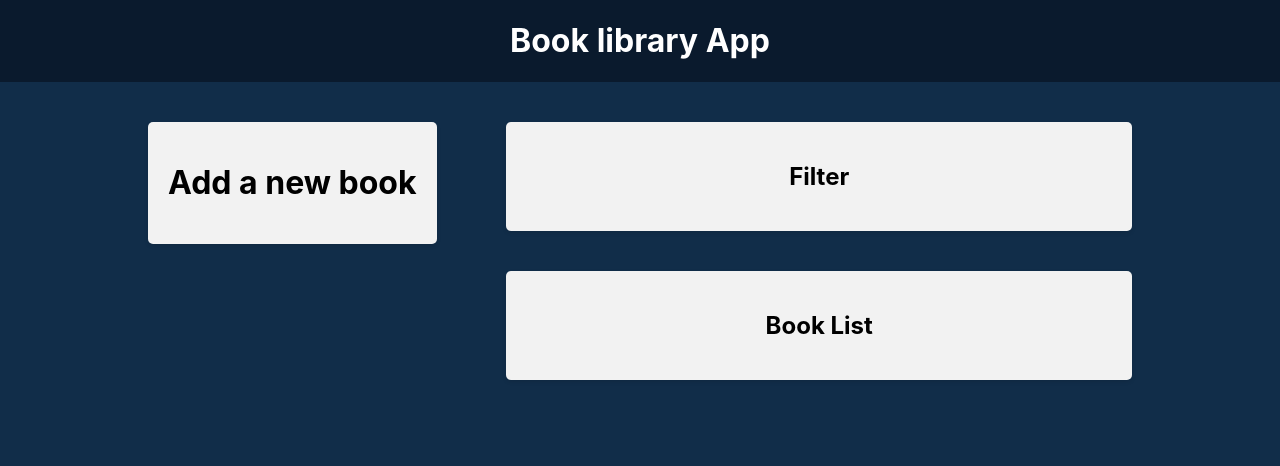
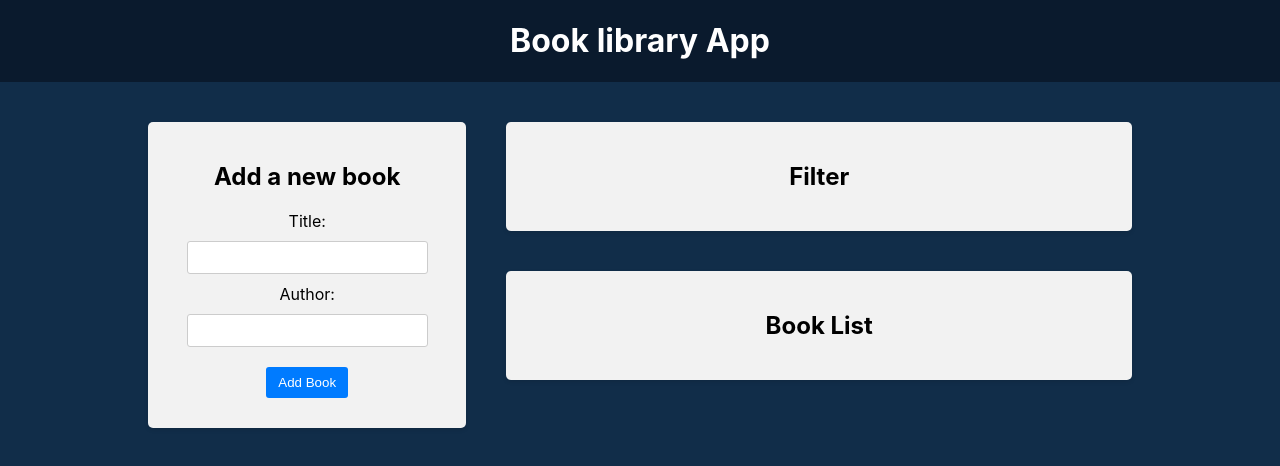
Before and after one commit to ShevViktoryia/Book-Library-App, a React (Create React App) app in the folder frontend/: page / in a window 1280 px wide. Shown: the top 466 px of the page. Built offline with nearby package versions, Linux system fonts and the light colour scheme.

Commit message:
feat: add book action

```diff
--- a/frontend/package.json
+++ b/frontend/package.json
@@ -3,6 +3,7 @@
   "version": "0.1.0",
   "private": true,
   "dependencies": {
+    "@reduxjs/toolkit": "^2.6.0",
     "@testing-library/dom": "^10.4.0",
     "@testing-library/jest-dom": "^6.6.3",
     "@testing-library/react": "^16.1.0",
@@ -13,6 +14,7 @@
     "@types/react-dom": "^19.0.0",
     "react": "^19.0.0",
     "react-dom": "^19.0.0",
+    "react-redux": "^9.2.0",
     "react-scripts": "5.0.1",
     "typescript": "^4.4.2",
     "web-vitals": "^2.1.0"
--- a/frontend/src/components/BookForm/BookForm.tsx
+++ b/frontend/src/components/BookForm/BookForm.tsx
@@ -1,7 +1,46 @@
+import { FormEvent, useState } from "react";
+import "./BookForm.css";
+import { useDispatch } from "react-redux";
+import { addBook } from "../../redux/books-slice";
+
 export const BookForm = () => {
+  const [title, setTitle] = useState("");
+  const [author, setAuthor] = useState("");
+  const dispatch = useDispatch();
+
+  const handleSubmit = (e: FormEvent<HTMLFormElement>) => {
+    e.preventDefault();
+    if (author && title) {
+      dispatch(addBook({ title, author }));
+      setTitle("");
+      setAuthor("");
+    }
+  };
+
   return (
     <div className="app-block book-form">
-      <h1>Add a new book</h1>
+      <h2>Add a new book</h2>
+      <form action="#" onSubmit={handleSubmit}>
+        <div>
+          <label htmlFor="title">Title: </label>
+          <input
+            type="text"
+            id="title"
+            value={title}
+            onChange={(e) => setTitle(e.currentTarget.value)}
+          />
+        </div>
+        <div>
+          <label htmlFor="author">Author: </label>
+          <input
+            type="text"
+            id="author"
+            value={author}
+            onChange={(e) => setAuthor(e.currentTarget.value)}
+          />
+        </div>
+        <button type="submit">Add Book</button>
+      </form>
     </div>
   );
 };
--- a/frontend/src/components/BookList/BookList.tsx
+++ b/frontend/src/components/BookList/BookList.tsx
@@ -1,7 +1,25 @@
+import { useSelector } from "react-redux";
+import "./BookList.css";
+import { RootState } from "../../redux/store";
+
 export const BookList = () => {
+  const booksListItems = useSelector((state: RootState) => state.books);
   return (
     <div className="app-block book-list">
       <h2>Book List</h2>
+      {booksListItems ? (
+        <ul>
+          {booksListItems.map((book, i) => (
+            <li key={book.id}>
+              <div className="book-info">
+                {++i}. {book.title} by <strong>{book.author}</strong>
+              </div>
+            </li>
+          ))}
+        </ul>
+      ) : (
+        <p>No book available</p>
+      )}
     </div>
   );
 };
--- a/frontend/src/components/Filter/Filter.tsx
+++ b/frontend/src/components/Filter/Filter.tsx
@@ -1,3 +1,5 @@
+import "./Filter.css";
+
 export const Filter = () => {
   return (
     <div className="app-block filter">
--- a/frontend/src/index.tsx
+++ b/frontend/src/index.tsx
@@ -1,8 +1,14 @@
 import ReactDOM from "react-dom/client";
 import "./index.css";
 import App from "./App";
+import { Provider } from "react-redux";
+import store from "./redux/store";
 
 const root = ReactDOM.createRoot(
   document.getElementById("root") as HTMLElement
 );
-root.render(<App />);
+root.render(
+  <Provider store={store}>
+    <App />
+  </Provider>
+);
--- /dev/null
+++ b/frontend/src/redux/books-slice.tsx
@@ -0,0 +1,29 @@
+import { createSlice, nanoid } from "@reduxjs/toolkit";
+
+const initialState: Book[] = [];
+
+type Book = {
+  id: string;
+  title: string;
+  author: string;
+};
+
+export const booksSlice = createSlice({
+  name: "books",
+  initialState,
+  reducers: (create) => ({
+    addBook: create.reducer<{ title: string; author: string }>(
+      (state, action) => {
+        const newBook: Book = {
+          title: action.payload.title,
+          author: action.payload.author,
+          id: nanoid(),
+        };
+        return [...state, newBook];
+      }
+    ),
+  }),
+});
+
+export const booksReducer = booksSlice.reducer;
+export const { addBook } = booksSlice.actions;
--- /dev/null
+++ b/frontend/src/redux/store.tsx
@@ -0,0 +1,12 @@
+import { configureStore } from "@reduxjs/toolkit";
+import { booksReducer } from "./books-slice";
+
+const store = configureStore({
+  reducer: {
+    books: booksReducer,
+  },
+});
+
+export default store;
+export type RootState = ReturnType<typeof store.getState>;
+export type AppDispatch = typeof store.dispatch;
```
Also changed, not shown: 1 other file (tests, documents, lock files or other folders).
